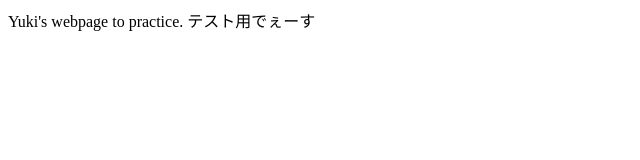
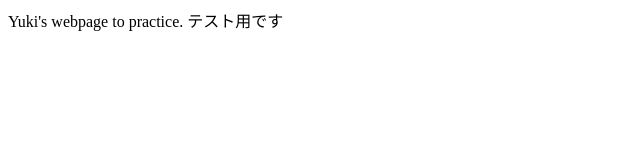
Before and after one commit to Yuuki-20/Yuuki-20.github.io, a plain HTML site: page index.html in a window 1280 px wide. Shown: the full height of the page, 0-640 px from the left. Drawn offline with Linux system fonts and the light colour scheme.

Commit message:
Update index.html

```diff
--- a/index.html
+++ b/index.html
@@ -6,7 +6,7 @@
 
     <body>
         Yuki's webpage to practice.
-        テスト用でぇーす
+        テスト用です
     </body>
 
 </html>
```
